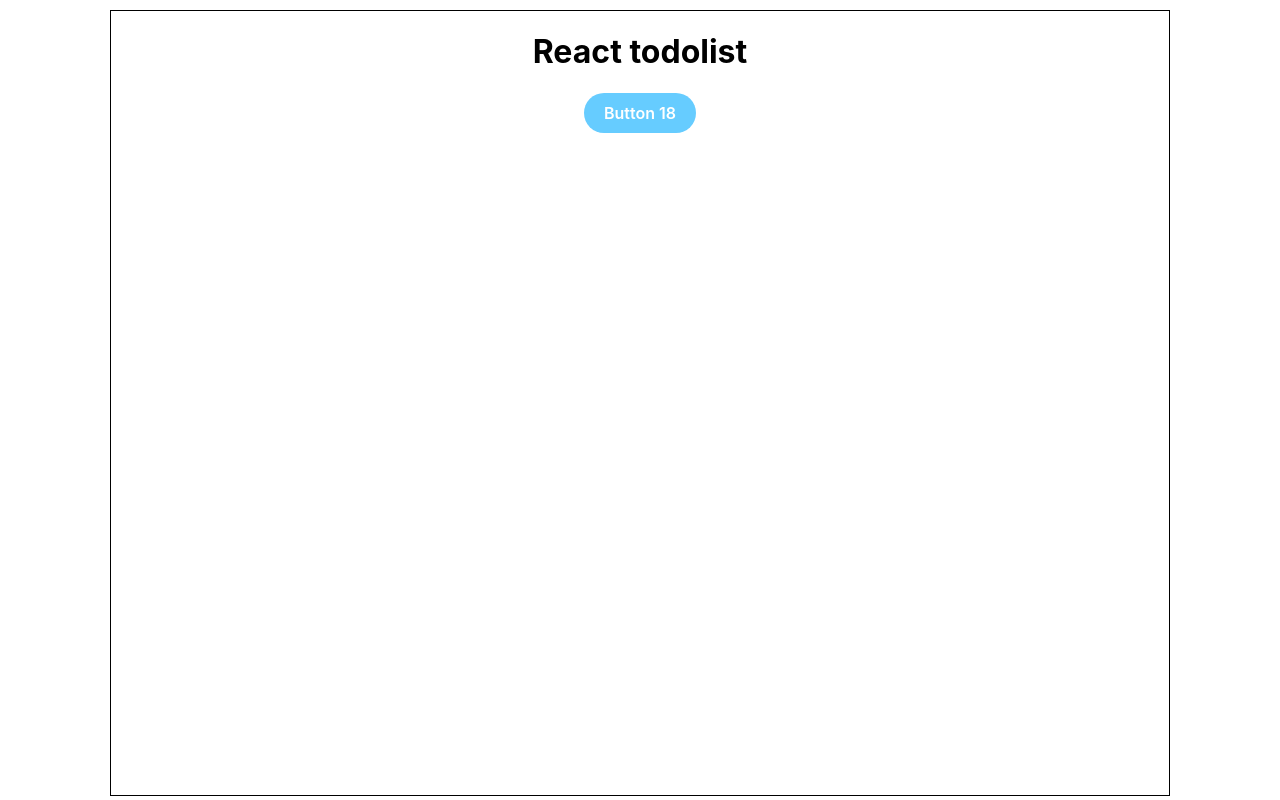
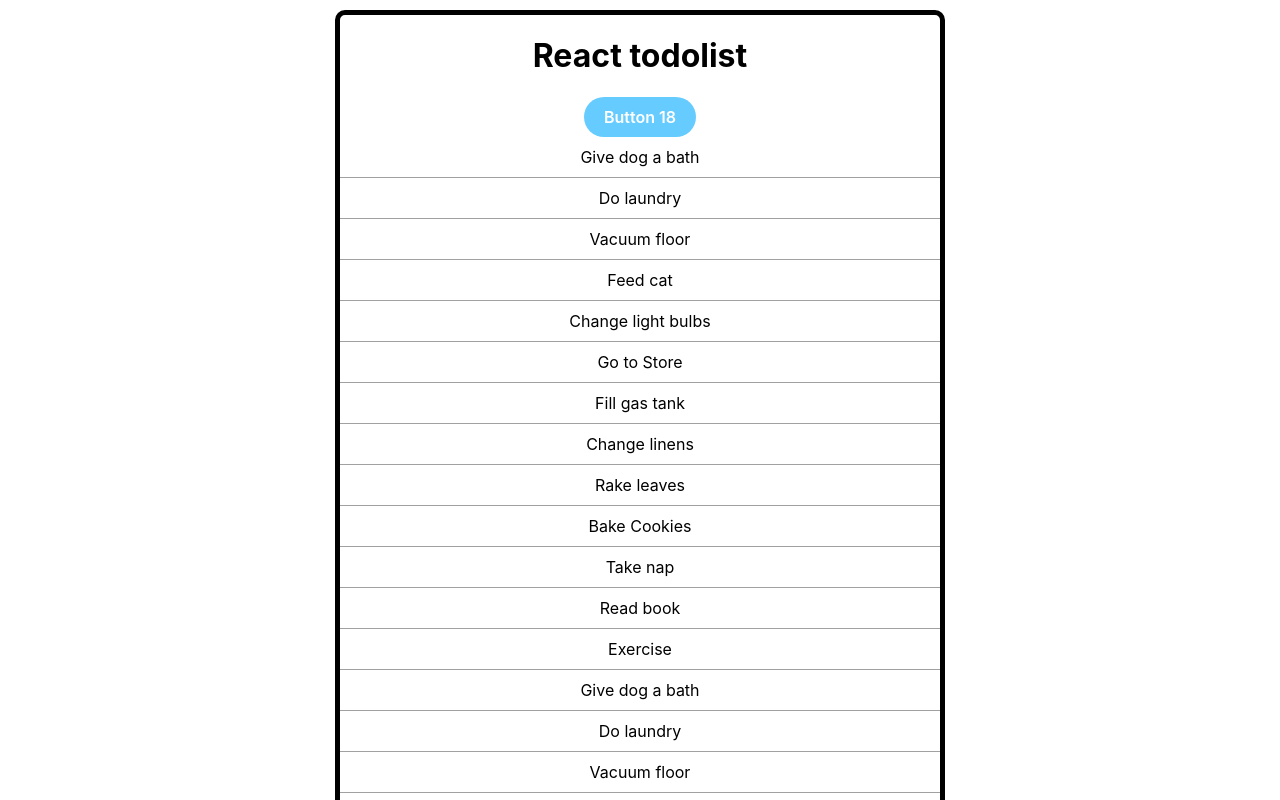
Before and after one commit to rijalBinHusen/vite-react-todolist, a React (Vite) app: page / in a window 1280 px wide. Shown: the top 800 px of the page. Built offline with nearby package versions, Linux system fonts and the light colour scheme.

Commit message:
success show todolist

```diff
--- a/src/App.css
+++ b/src/App.css
@@ -42,7 +42,15 @@ button {
 }
 
 .container {
-  border: 1px solid black;
-  margin: 10px 110px 0 110px;
-  height: 98vh;
+  border: 5px solid black;
+  border-radius: 10px;
+  margin: 10px auto 0 auto;
+  max-width: 600px;
+  min-height: 95vh;
+  word-wrap: break-word;
 }
+
+.todo {
+  border-bottom: 1px solid rgba(34, 33, 33, 0.418);
+  padding: 10px;
+}
--- a/src/App.jsx
+++ b/src/App.jsx
@@ -1,19 +1,22 @@
 import './App.css'
 import { useState } from 'react'
-import Button from "../src/components/elements/Button";
-import Header from "../src/components/elements/Header";
+import Button from "./components/elements/Button";
+import Header from "./components/parts/Header";
+import TodoList from "./components/parts/TodoList"
+
+import todoList from "./json/data.json"
 
 function App() {
-  const [count, setCount] = useState(0)
+  const [todo, setTodo] = useState(todoList);
 
   return (
     <div className="App">
       <div className="container">
         <Header />
         <Button />
+        <TodoList list={todoList} />
       </div>
     </div>
   )
 }
-
 export default App
--- /dev/null
+++ b/src/components/parts/Todo.jsx
@@ -0,0 +1,9 @@
+import React from 'react'
+
+export default function Todo({ todo }) {
+    return (
+        <div className="todo">
+            {todo.task}
+        </div>
+    )
+}
--- /dev/null
+++ b/src/components/parts/TodoList.jsx
@@ -0,0 +1,33 @@
+import React from 'react'
+import Todo from "./Todo"
+import propTypes from "prop-types";
+
+export default function TodoList({ list }) {
+    // const { list } = props;
+    // console.log(list.map((todo) => todo))
+    return (
+        <div>
+            {list.map((todo) => {
+                return (
+                    <div key={todo.id}>
+                        <Todo todo={todo} />
+                    </div>
+                )
+            }
+            )}
+        </div>
+    )
+}
+
+
+TodoList.defaultProps = {
+    list: [{
+        id: "kosong",
+        task: "nothing todo",
+        complete: false
+    }]
+}
+
+Todo.propTypes = {
+    list: propTypes.object
+}
--- /dev/null
+++ b/src/json/data.json
@@ -0,0 +1,102 @@
+[
+    {
+        "id": 1,
+        "task": "Give dog a bath",
+        "complete": true
+    },
+    {
+        "id": 2,
+        "task": "Do laundry",
+        "complete": true
+    },
+    {
+        "id": 3,
+        "task": "Vacuum floor",
+        "complete": false
+    },
+    {
+        "id": 4,
+        "task": "Feed cat",
+        "complete": true
+    },
+    {
+        "id": 5,
+        "task": "Change light bulbs",
+        "complete": false
+    },
+    {
+        "id": 6,
+        "task": "Go to Store",
+        "complete": true
+    },
+    {
+        "id": 7,
+        "task": "Fill gas tank",
+        "complete": true
+    },
+    {
+        "id": 8,
+        "task": "Change linens",
+        "complete": false
+    },
+    {
+        "id": 9,
+        "task": "Rake leaves",
+        "complete": true
+    },
+    {
+        "id": 10,
+        "task": "Bake Cookies",
+        "complete": false
+    },
+    {
+        "id": 11,
+        "task": "Take nap",
+        "complete": true
+    },
+    {
+        "id": 12,
+        "task": "Read book",
+        "complete": true
+    },
+    {
+        "id": 13,
+        "task": "Exercise",
+        "complete": false
+    },
+    {
+        "id": 14,
+        "task": "Give dog a bath",
+        "complete": false
+    },
+    {
+        "id": 15,
+        "task": "Do laundry",
+        "complete": false
+    },
+    {
+        "id": 16,
+        "task": "Vacuum floor",
+        "complete": false
+    },
+    {
+        "id": 17,
+        "task": "Feed cat",
+        "complete": true
+    },
+    {
+        "id": 18,
+        "task": "Change light bulbs",
+        "complete": false
+    },
+    {
+        "id": 19,
+        "task": "Go to Store",
+        "complete": false
+    },
+    {
+        "id": 20,
+        "task": "Fill gas tank",
+        "complete": false
+    }
+]
```
Also changed, not shown: src/components/parts/Header.jsx (renamed from src/components/elements/Header/index.jsx).
